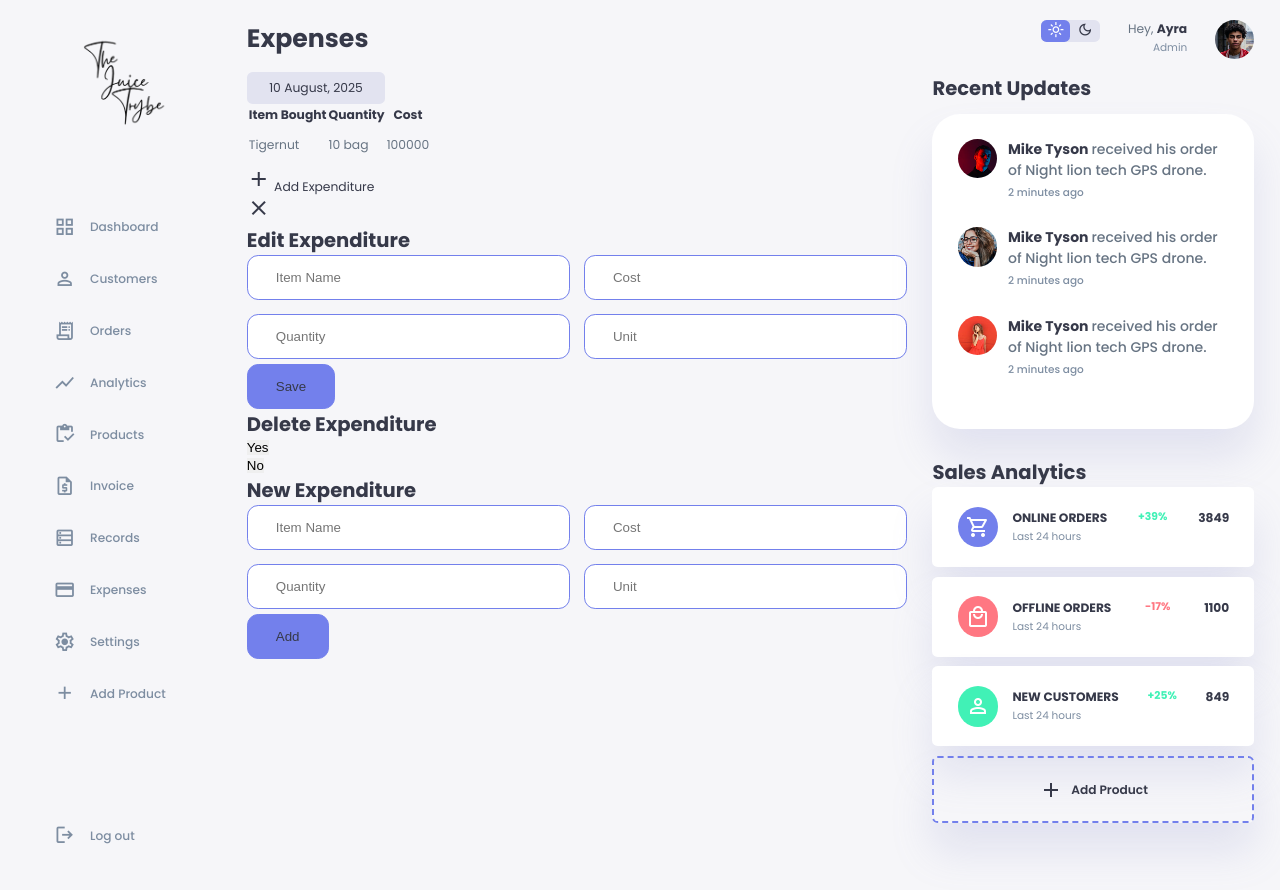
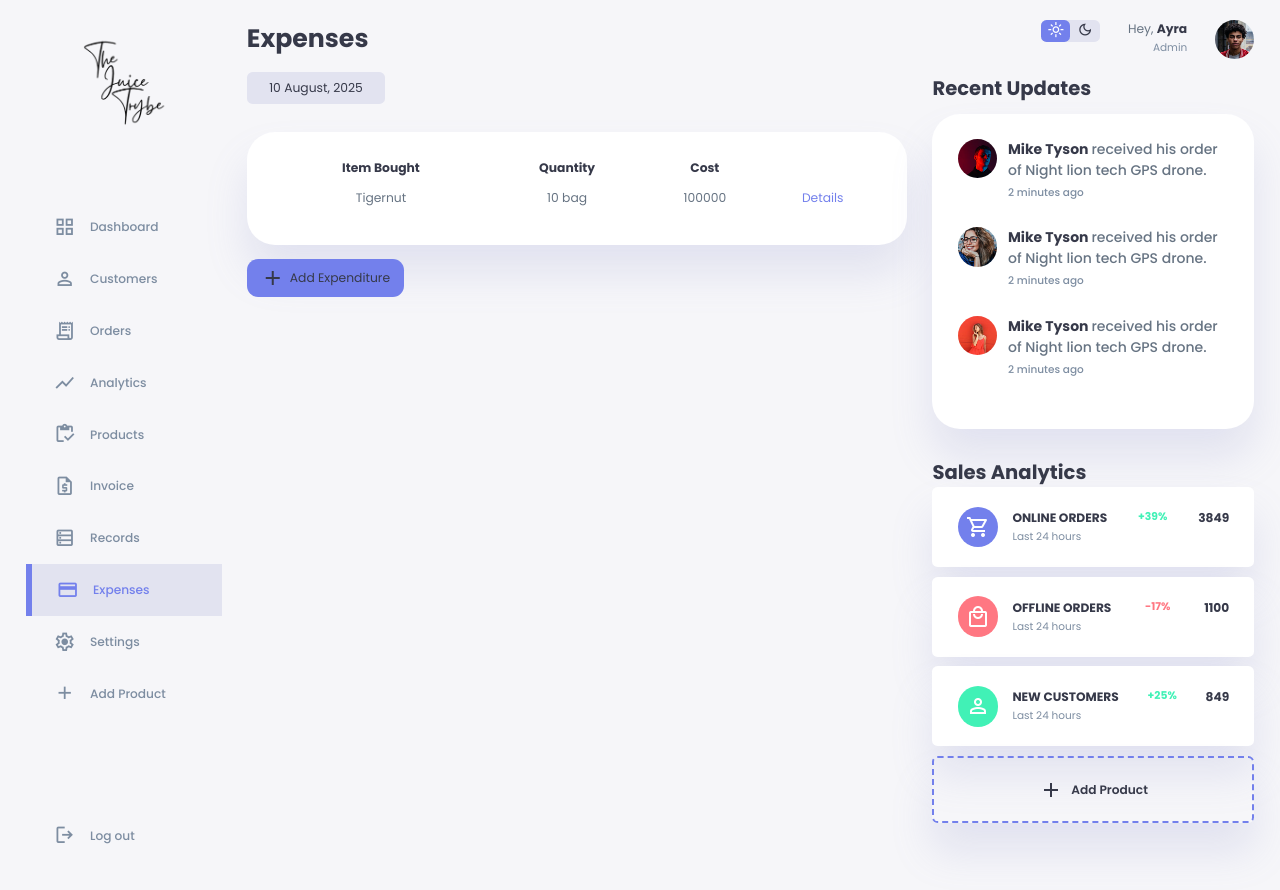
Before and after one commit to muhabal/TJT, a Django app: page /expenses in a window 1280 px wide. Run offline with Django 5.2, Linux system fonts and the light colour scheme; a user stored in the database is signed in; data comes from the database, SQL or seed files in the repository; both versions use the stored data as it was after the commit; parts of the project's set-up code (start-up, migrations or seed data) failed here and were passed over.

Commit message:
adding style to expenses page

```diff
--- a/receipt/static/css/index.css
+++ b/receipt/static/css/index.css
@@ -358,17 +358,17 @@ main .insights small{
 
 /*================RECENT ORDERS ====================*/
 
-main .recent-orders, .customers_list, .customer_details, .orders_list ,.order_details, .products_list, .product_details, .admin-settings{
+main .recent-orders, .customers_list, .customer_details, .orders_list ,.order_details, .products_list, .product_details, .admin-settings, .expenses_list, .expenses_details{
   margin-top: 2rem;
 }
 
-main .recent-orders h2, .customers_list h2, .customer_details h2, .orders_list h2, .order_details h2, .product_details h2, .products_list h2
+main .recent-orders h2, .customers_list h2, .customer_details h2, .orders_list h2, .order_details h2, .product_details h2, .products_list h2, .expenses_details h2, .expenses_list h2
 {
   margin-bottom: .8rem;
 }
 
 
-main .recent-orders table, .customers_list table, .orders_list table, .products_list table{
+main .recent-orders table, .customers_list table, .orders_list table, .products_list table, .expenses_list table{
   background: var(--color-white);
   width: 100%;
   border-radius: var(--card-border-radius);
@@ -380,7 +380,8 @@ main .recent-orders table, .customers_list table, .orders_list table, .products_
 
 
 main .recent-orders table:hover, .customers_list  table:hover, .customer_details:hover,.order_details:hover, .orders_list table:hover,
-.products_list table:hover, .product_details:hover{
+.products_list table:hover, .product_details:hover
+,.expenses_list table:hover, .expenses_details:hover{
   box-shadow: none;
 }
 
@@ -591,7 +592,7 @@ main .recent-orders a{
   color: var(--color-danger);
   transform: translateY(5px);
 }
-.customer_details, .order_details, .product_details, .userEVD, .admin-settings, .settings-tab{
+.customer_details, .order_details, .product_details, .userEVD, .admin-settings, .settings-tab, .expenses_details{
   position: relative;
   background: var(--color-white);
   width: 100%;
@@ -601,18 +602,18 @@ main .recent-orders a{
   transition: all .3s ease;
 }
 
-.customer_details, .order_details, .product_details{
+.customer_details, .order_details, .product_details, .expenses_details{
   display: none;
 }
 
-.customer_details .close, .order_details .close, .product_details .close, .userEVD .close{
+.customer_details .close, .order_details .close, .product_details .close, .userEVD .close, .expenses_details .close{
   position: absolute;
   top: 2rem;
   right: 2rem;
   cursor: pointer;
 }
 
-.edit_detail, .delete-detail, .add-new-customer, .edit_order, .delete-order, .edit_product, .delete-product, .add-new-product{
+.edit_detail, .delete-detail, .add-new-customer, .edit_order, .delete-order, .edit_product, .delete-product, .add-new-product, .add-new-expense, .edit_expenditure, .delete-expenditure{
   display: none;
 }
 
@@ -622,18 +623,18 @@ main .recent-orders a{
   gap: 1rem;
 }
 
-.delete-detail h3{
+.delete-detail h3, .delete-expenditure h3{
   color: var(--color-danger);
 }
 
-.delete-detail div, .delete-order div, .delete-product div{
+.delete-detail div, .delete-order div, .delete-product div, .delete-expenditure div{
   display: flex;
   justify-content: left;
   gap: 1rem;
   margin-top: 10px;
 }
 
-.delete-detail button, .delete-order button, .delete-product button{
+.delete-detail button, .delete-order button, .delete-product button, .delete-expenditure button{
   padding: .5rem 2rem;
   background: var(--color-primary);
   color: var(--color-dark);
@@ -641,11 +642,11 @@ main .recent-orders a{
   margin-top: .8rem;
 }
 
-main .add-customer, .add-product-main{
+main .add-customer, .add-product-main, .add-expense-main{
   margin-top: 1rem;
 }
 
-main .add-customer div, .add-product-main div{
+main .add-customer div, .add-product-main div, .add-expense-main div{
   display: flex;
   width: fit-content;
   gap: 5px;
--- a/receipt/templates/base.html
+++ b/receipt/templates/base.html
@@ -84,7 +84,7 @@
           </span>
           <h3>Records</h3>
         </a>
-        <a href="#">
+        <a class="expenses" href="/expenses">
           <span class="material-symbols-outlined">
             credit_card
           </span>
--- a/receipt/templates/expenses.html
+++ b/receipt/templates/expenses.html
@@ -25,8 +25,6 @@
             <td>{{ expense.name }}</td>
             <td>{{ expense.quantity }} {{ expense.unit }}</td>
             <td>{{ expense.cost }}</td>
-
-            {% if request.is_superuser %}
             <td class="primary detail" data-expense-id="{{ expense.id }}">
               <span>Details</span>
               <button>
@@ -39,8 +37,6 @@
                 <p data-action="delete">Delete</p>
               </div>
             </td>
-            {% endif %}
-
           </tr>
         {% endfor %}
       </tbody>
```
Also changed, not shown: receipt/db.sqlite3.
